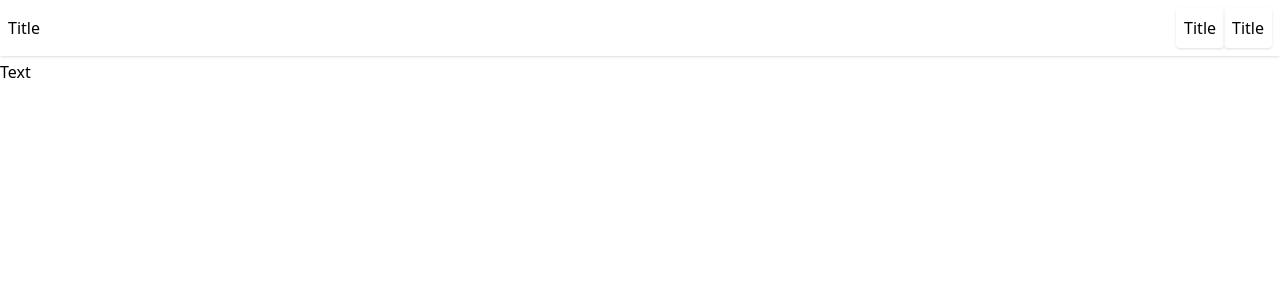
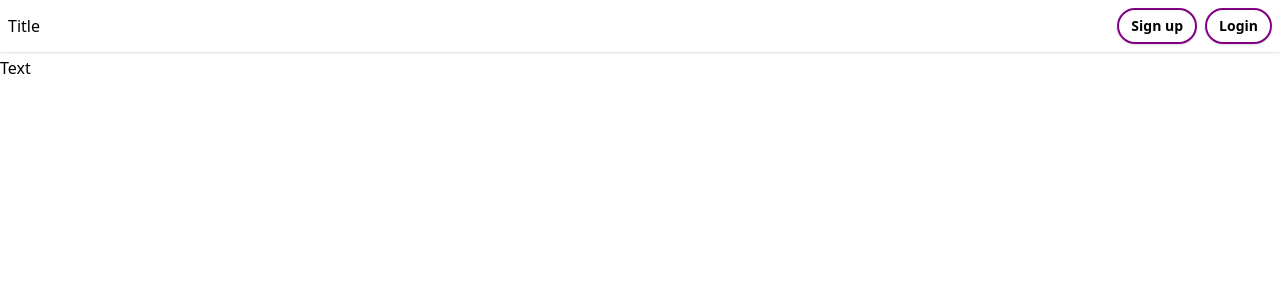
Before and after one commit to thlimtx/test-management, a Next.js app: page /login in a window 1280 px wide. Shown: the top 300 px of the page. Built offline with nearby package versions, Linux system fonts and the light colour scheme.

Commit message:
feat: button props

```diff
--- a/src/components/Button/index.tsx
+++ b/src/components/Button/index.tsx
@@ -1,11 +1,43 @@
+import { useState } from "react";
 import { ButtonProps } from "./props";
 
 export const Button = (props: ButtonProps) => {
-  const color1 = "primary";
-  const color2 = "secondary";
+  const {
+    className,
+    text,
+    type = "regular",
+    onPress,
+    textColor = "secondary",
+    bgColor = "primary",
+  } = props;
+  const [isHover, setIsHover] = useState(false);
+  const colors = {
+    text: `text-${type === "invert" ? bgColor : textColor}`,
+    bg: `bg-${type === "invert" ? textColor : bgColor}`,
+  };
+
+  /**
+   * - handle pointer
+   */
+  const onMouseEnter = () => {
+    setIsHover(true);
+  };
+  const onMouseLeave = () => {
+    setIsHover(false);
+  };
+
   return (
-    <div className={`shadow bg-${color1} p-2 flex-row items-center rounded`}>
-      <p className={`text-${color2}`}>Title</p>
+    <div
+      className={`shadow ${
+        colors.bg
+      } border-primary border-2 px-3 py-1.5 cursor-pointer ${
+        isHover ? "opacity-50" : ""
+      } ${className}`}
+      onClick={onPress}
+      onMouseEnter={onMouseEnter}
+      onMouseLeave={onMouseLeave}
+    >
+      <p className={`${colors.text} text-sm font-semibold`}>{text}</p>
     </div>
   );
 };
--- a/src/components/Button/props.ts
+++ b/src/components/Button/props.ts
@@ -1,3 +1,8 @@
 export type ButtonProps = {
+  className?: string;
+  type?: "regular" | "invert";
   text?: string;
+  onPress?: any;
+  textColor?: string;
+  bgColor?: string;
 };
```
